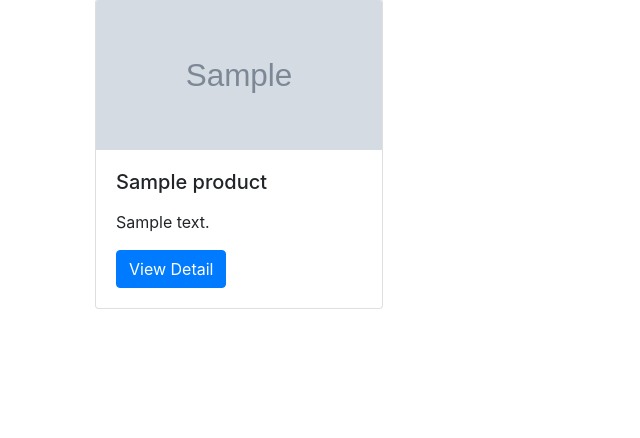
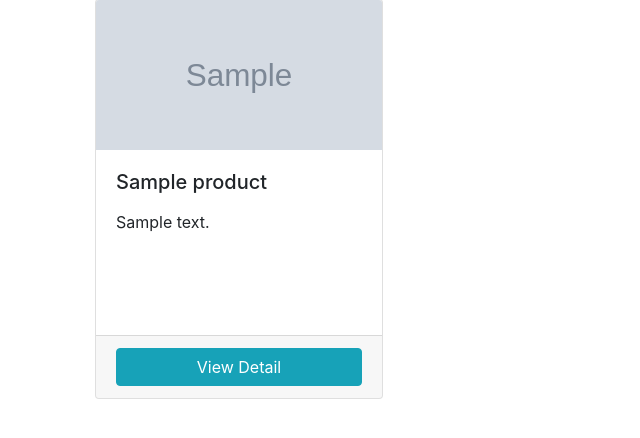
Before and after one commit to jakiiii/django-ecommerce, a Django app: page /products/ in a window 1280 px wide. Shown: the part 162-600 px from the top of the page, without its empty margins (0-640 px from the left). Run offline with Django 3.2, Linux system fonts and the light colour scheme; tables that the repository leaves empty hold one stand-in row (values such as "Sample post"); grey boxes marked "Sample" are stand-in pictures; some libraries are stand-ins or nearby versions.

Commit message:
just design cheange product list template

```diff
--- a/products/templates/products/list.html
+++ b/products/templates/products/list.html
@@ -10,11 +10,13 @@
                 <a href="{{ product.get_absolute_url }}">
                     <img class="card-img-top" src="{{ product.image.url }}" alt="{{ product.title }}" width="300px" height="150px">
                 </a>
-                <div class="card-body">
+                <div class="card-body" style="height: 185px;">
                     <h5 class="card-title">{{ product.title }}</h5>
                     <p>{{ product.description | linebreaks | truncatewords:12 }}</p>
-                    <a href="{{ product.get_absolute_url }}" class="btn btn-primary">View Detail</a>
               </div>
+                <div class="card-footer">
+                    <a href="{{ product.get_absolute_url }}" class="btn btn-block btn-info">View Detail</a>
+                </div>
             </div>
         </div>
         {% endfor %}
```
